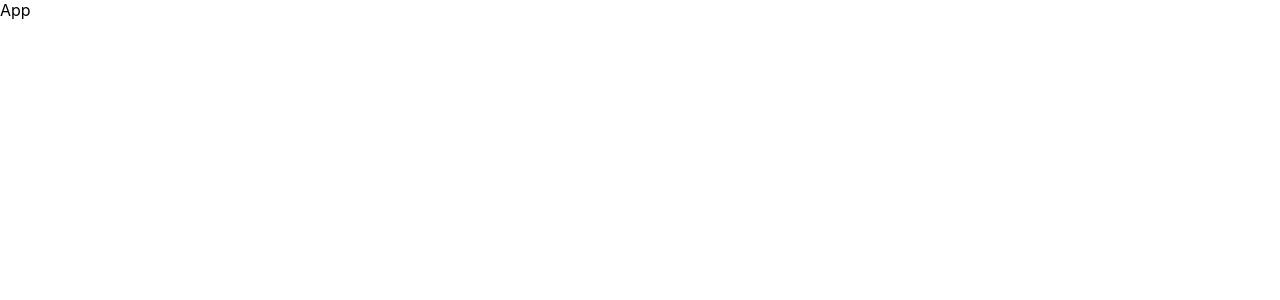
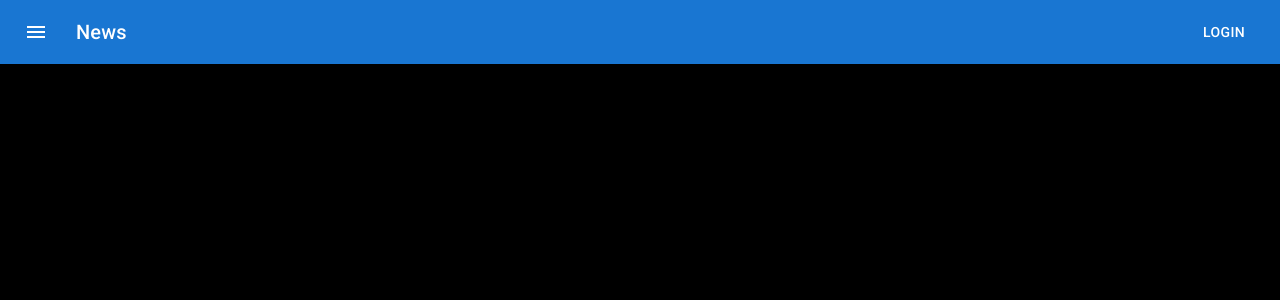
Before and after one commit to SantamRC/SpaceX-Launches, a React (Create React App) app: page / in a window 1280 px wide. Shown: the top 300 px of the page. Built offline with nearby package versions, Linux system fonts and the light colour scheme.

Commit message:
Added 2 GET request functions

```diff
--- a/package.json
+++ b/package.json
@@ -5,6 +5,7 @@
   "dependencies": {
     "@emotion/react": "^11.9.0",
     "@emotion/styled": "^11.8.1",
+    "@mui/icons-material": "^5.6.2",
     "@mui/material": "^5.6.4",
     "@testing-library/jest-dom": "^5.16.4",
     "@testing-library/react": "^13.2.0",
--- a/src/App.tsx
+++ b/src/App.tsx
@@ -1,9 +1,12 @@
 import React from 'react'
+import Appbar from "./Components/Appbar";
 
 function App() {
   return (
-    <div>App</div>
-  )
+    <div>
+      <Appbar />
+    </div>
+  );
 }
 
 export default App
--- /dev/null
+++ b/src/Components/Appbar.tsx
@@ -0,0 +1,32 @@
+import * as React from "react";
+import AppBar from "@mui/material/AppBar";
+import Box from "@mui/material/Box";
+import Toolbar from "@mui/material/Toolbar";
+import Typography from "@mui/material/Typography";
+import Button from "@mui/material/Button";
+import IconButton from "@mui/material/IconButton";
+import MenuIcon from "@mui/icons-material/Menu";
+
+export default function Appbar() {
+  return (
+    <Box sx={{ flexGrow: 1 }}>
+      <AppBar position="static">
+        <Toolbar>
+          <IconButton
+            size="large"
+            edge="start"
+            color="inherit"
+            aria-label="menu"
+            sx={{ mr: 2 }}
+          >
+            <MenuIcon />
+          </IconButton>
+          <Typography variant="h6" component="div" sx={{ flexGrow: 1 }}>
+            News
+          </Typography>
+          <Button color="inherit">Login</Button>
+        </Toolbar>
+      </AppBar>
+    </Box>
+  );
+}
--- a/src/index.css
+++ b/src/index.css
@@ -5,6 +5,7 @@
     sans-serif;
   -webkit-font-smoothing: antialiased;
   -moz-osx-font-smoothing: grayscale;
+  background-color: black;
 }
 
 code {
```
Also changed, not shown: src/Utilities/getLaunches.js (added, +13 -0 lines), src/Utilities/getOneLaunch.js (added, +13 -0 lines), 1 other file (tests, documents, lock files or other folders).
